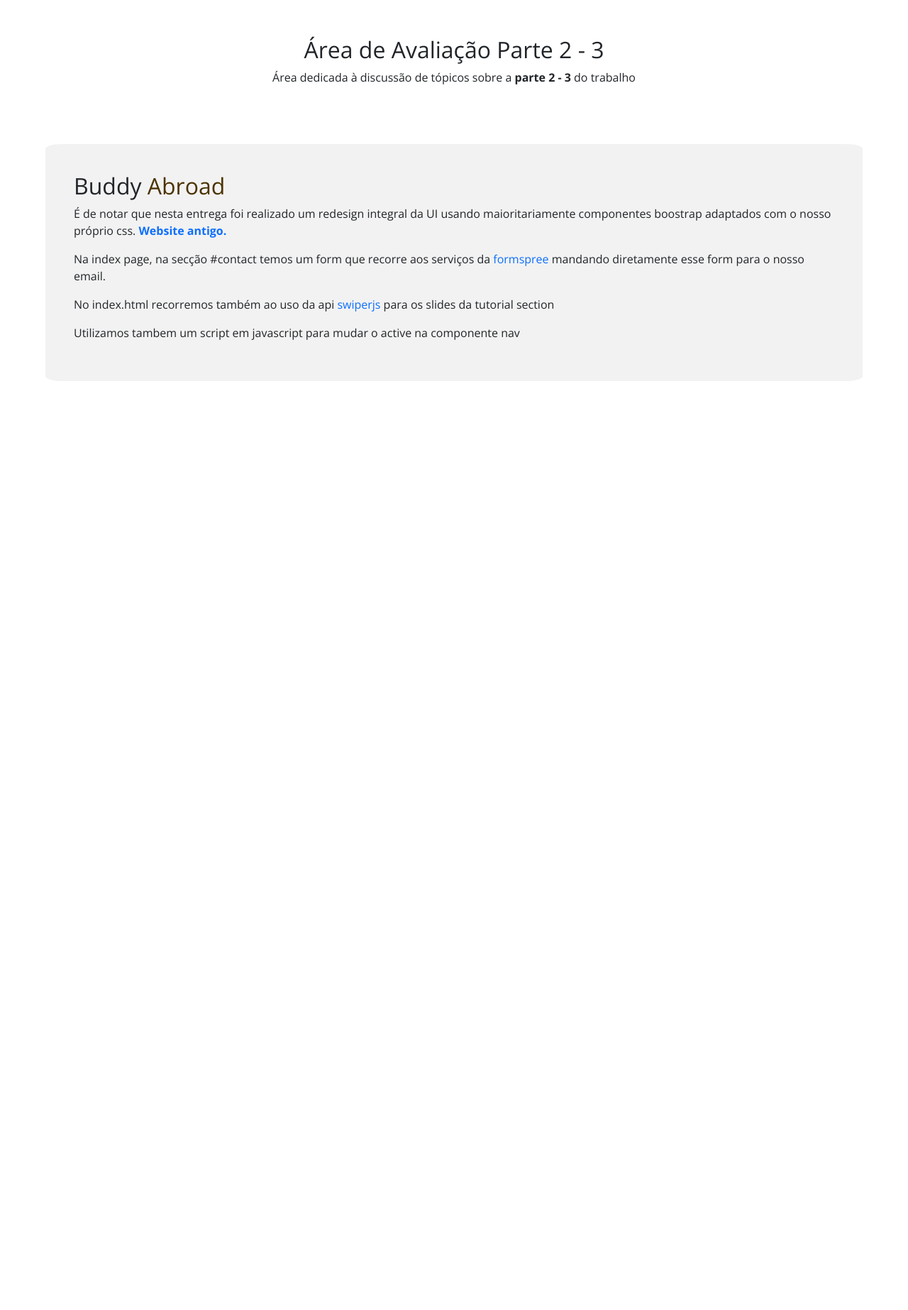
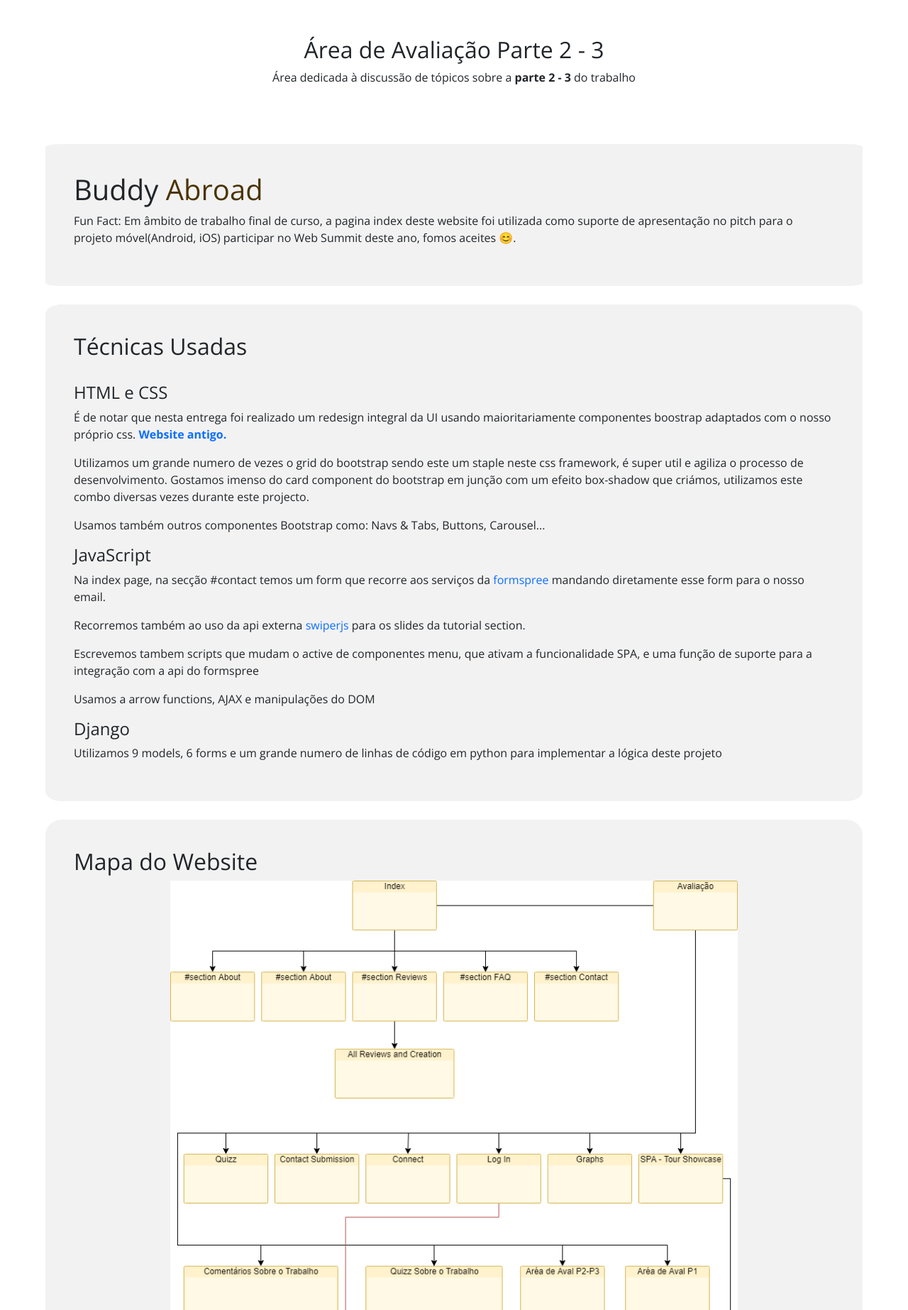
Before and after one commit to Tomas-a21803655/djangoPW-BA, a Django app: page /avalPt2/ in a window 1280 px wide. Shown: the part 74-1920 px from the top of the page at 71% size. Before the commit the page ends 611 px from the top, so only its background shows below. Run offline with Django 3.2, Linux system fonts and the light colour scheme; parts of the project's set-up code (start-up, migrations or seed data) failed here and were passed over; some libraries are stand-ins or nearby versions.

Commit message:
pre-ending

```diff
--- a/tarefas/templates/tarefas/avalPt2.html
+++ b/tarefas/templates/tarefas/avalPt2.html
@@ -8,17 +8,108 @@
         </p>
     </section>
 
+
     <section class="sectionStyle" style="padding: 40px;">
-        <h2>Buddy <span class="buddyGlow">Abroad</span></h2>
+        <h1>Buddy <span class="buddyGlow">Abroad</span></h1>
+        <p>Fun Fact: Em âmbito de trabalho final de curso, a pagina index deste website foi utilizada como suporte de
+            apresentação no pitch para o projeto
+            móvel(Android, iOS) participar no Web Summit deste ano, fomos aceites 😊.</p>
+    </section>
+
+    <section class="sectionStyle" style="padding: 40px;">
+        <h2>Técnicas Usadas</h2>
+        <br>
+        <h4>HTML e CSS</h4>
         <p>É de notar que nesta entrega foi realizado um redesign integral da UI usando maioritariamente componentes
             boostrap
             adaptados com o nosso próprio css. <a href="{% url 'tarefas:aval' %}"><strong>Website antigo.</strong></a>
         </p>
+        <p>Utilizamos um grande numero de vezes o grid do bootstrap sendo este um staple neste css framework, é super
+            util e agiliza o processo de desenvolvimento.
+            Gostamos imenso do card component do bootstrap em junção com um efeito box-shadow que criámos, utilizamos
+            este combo diversas vezes durante este projecto.</p>
+        <p>Usamos também outros componentes Bootstrap como: Navs & Tabs, Buttons, Carousel...</p>
+
+        <h4>JavaScript</h4>
+
         <p>Na index page, na secção #contact temos um form que recorre aos serviços da <a href="https://formspree.io/">
             formspree</a> mandando diretamente esse form para o nosso email.</p>
-        <p>No index.html recorremos também ao uso da api <a href="https://swiperjs.com/">swiperjs</a> para os slides da
-            tutorial section</p>
-        <p>Utilizamos tambem um script em javascript para mudar o active na componente nav</p>
+
+        <p>Recorremos também ao uso da api externa <a href="https://swiperjs.com/">swiperjs</a> para os slides da
+            tutorial section.</p>
+
+        <p>Escrevemos tambem scripts que mudam o active de componentes menu, que ativam a funcionalidade SPA, e uma
+            função de suporte para a integração com a api do formspree</p>
+
+        <p>Usamos a arrow functions, AJAX e manipulações do DOM</p>
+
+        <h4>Django</h4>
+
+        <p>Utilizamos 9 models, 6 forms e um grande numero de linhas de código em python para implementar a lógica deste
+            projeto</p>
+
+    </section>
+
+    <section class="sectionStyle" style="padding: 40px;">
+        <h2>Mapa do Website</h2>
+
+        <div style="text-align: center">
+            <img style="width: 100%;height: auto;max-width: 800px" src="{% static 'tarefas/images/redesign/map.png' %}">
+        </div>
+    </section>
+
+    <section class="sectionStyle" style="padding: 40px;">
+        <h2>Tecnologias usadas</h2>
+        <br>
+        <h4>HTML</h4>
+        <p>HTML é a sigla para Hyper Text Markup Language, podemos dizer que são os ossos do nosso website. Permite que
+            os
+            utilizadores criem e estruturem secções, parágrafos,
+            cabeçalhos e links para páginas da internet ou aplicações.
+            O HTML não é uma linguagem de programação, isto significa que não pode ser usado para criar funcionalidades
+            dinâmicas. Entretanto, o HTML possibilita a organização e formatação de documentos utilizando as diversas <
+            tags > disponíveis.</p>
+        <br>
+        <h4>CSS</h4>
+        <p>CSS é a sigla para Cascading Style Sheets, podemos dizer que é a pele do nosso website. É usado para
+            estilizar
+            elementos escritos numa linguagem de marcação como HTML. O CSS separa o conteúdo da representação visual
+            do site. Utilizando o CSS é possível alterar a cor do texto e do fundo,
+            fonte e espaçamento entre parágrafos. Também pode criar tabelas, usar variações de layouts, ajustar imagens
+            e assim por diante.</p>
+
+        <br>
+        <h4>JavaScript</h4>
+        <p>JavaScript é uma linguagem de programação que permite a implementação de itens complexos por exemplo em
+            páginas web como
+            conteúdo que atualiza num intervalo de tempo, mapas interativos ou gráficos 2D/3D animados, etc. É a
+            terceira camada das tecnologias
+            padrões da web, HTML e CSS. Podemos dizer que são os músculos do nosso website</p>
+
+        <br>
+        <h4>Django</h4>
+        <p>Django é um framework para desenvolvimento rápido para web, escrito em Python, que utiliza o padrão
+            model-template-view. O Django permite agilizar o processo de desenvolvimento e reduzir os custos de
+            produção.</p>
+        <br>
+        <h4>GitHub</h4>
+        <p>GitHub é uma plataforma de hospedagem de código-fonte e arquivos com controlo de versão usando o Git. Permite
+            aos programadores e utilizadores inscritos na plataforma a contribuição em projetos
+            privados e/ou Open Source de qualquer lugar do mundo</p>
+
+        <br>
+        <h4>Heroku</h4>
+        <p>Heroku é uma plataforma em nuvem como um serviço que suporta várias linguagens de programação. Foi Uma das
+            primeiras plataformas em nuvem</p>
+
+    </section>
+
+    <section class="sectionStyle" style="padding: 40px;">
+        <h2>Vídeo P2-P3</h2>
+        <!--
+        <div class="videoContainer">
+            <iframe class="video" src="https://www.youtube.com/embed/AnE0oinpBoo"></iframe>
+        </div>-->
     </section>
 
 
```
Also changed, not shown: tarefas/templates/tarefas/spa.html (+7 -0 lines), db.sqlite3, tarefas/static/tarefas/images/redesign/bannerBAREQ.png (added), tarefas/static/tarefas/images/redesign/map.png (added).
